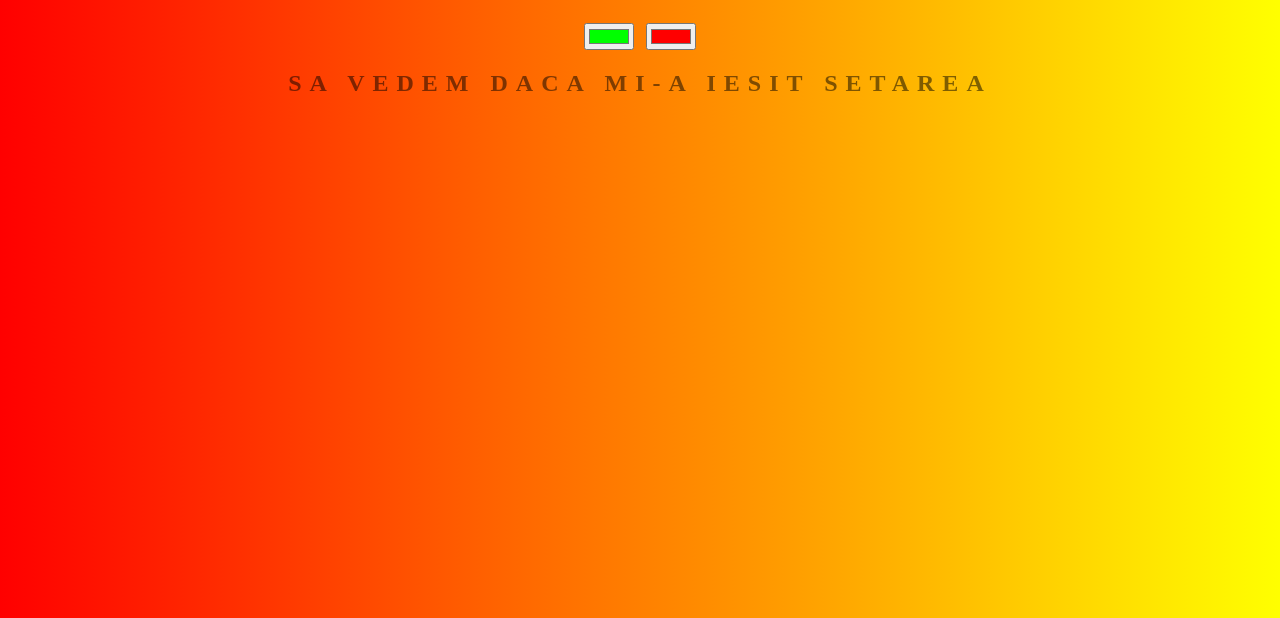
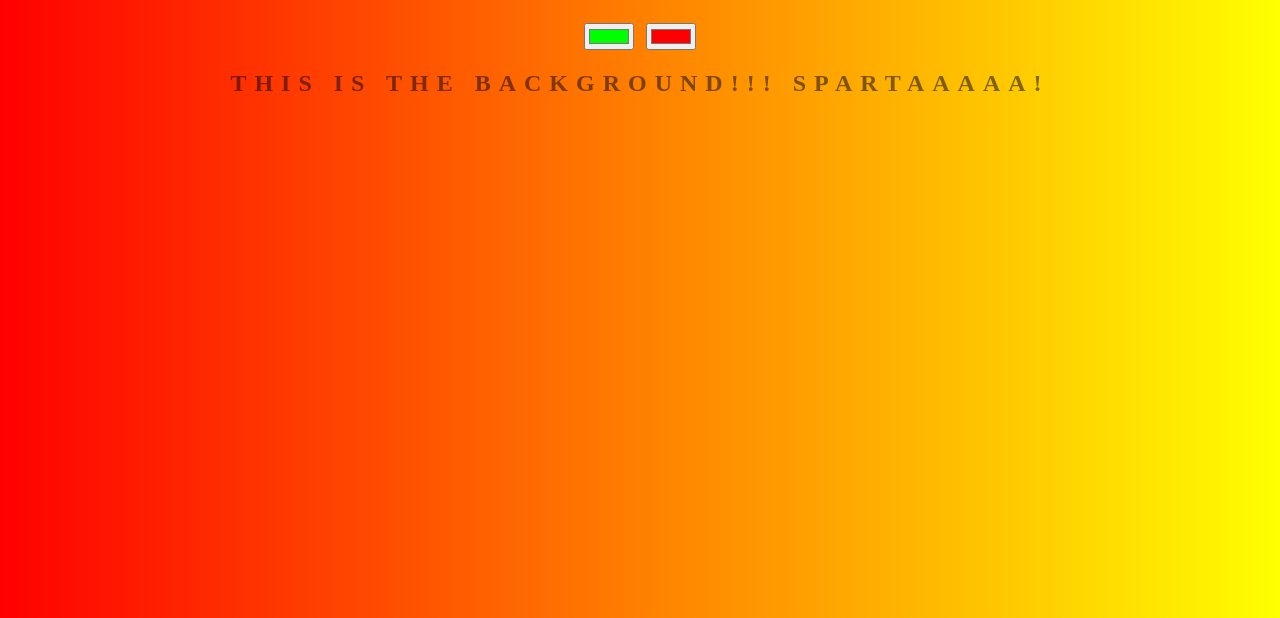
Before and after one commit to Roberto315/background-generator, a plain HTML site: page index.html in a window 1280 px wide. Shown: the part 182-800 px from the top of the page. Drawn offline with Linux system fonts and the light colour scheme.

Commit message:
switch try

```diff
--- a/index.html
+++ b/index.html
@@ -10,7 +10,7 @@
    <h1>Background Generator</h1>
    <input class="color1" type="color" name="color1" value="#00ff00">
 	<input class="color2" type="color" name="color2" value="#ff0000">
-   <h2>Sa vedem daca mi-a iesit setarea</h2>
+   <h2>This is the Background!!! Spartaaaaa!</h2>
    <h3></h3>
 <script type="text/javascript" src="script.js"></script>
 </body>
```
